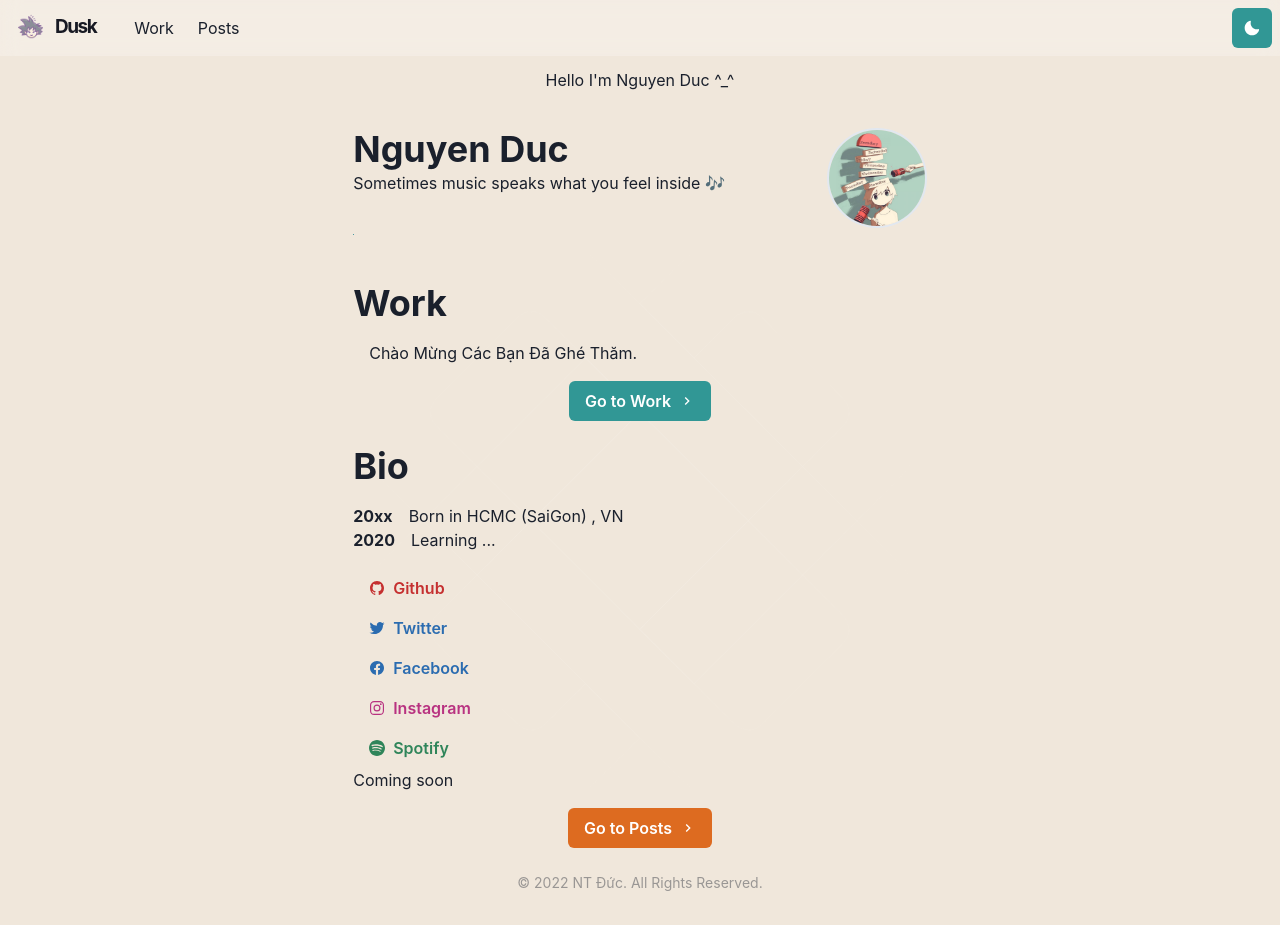
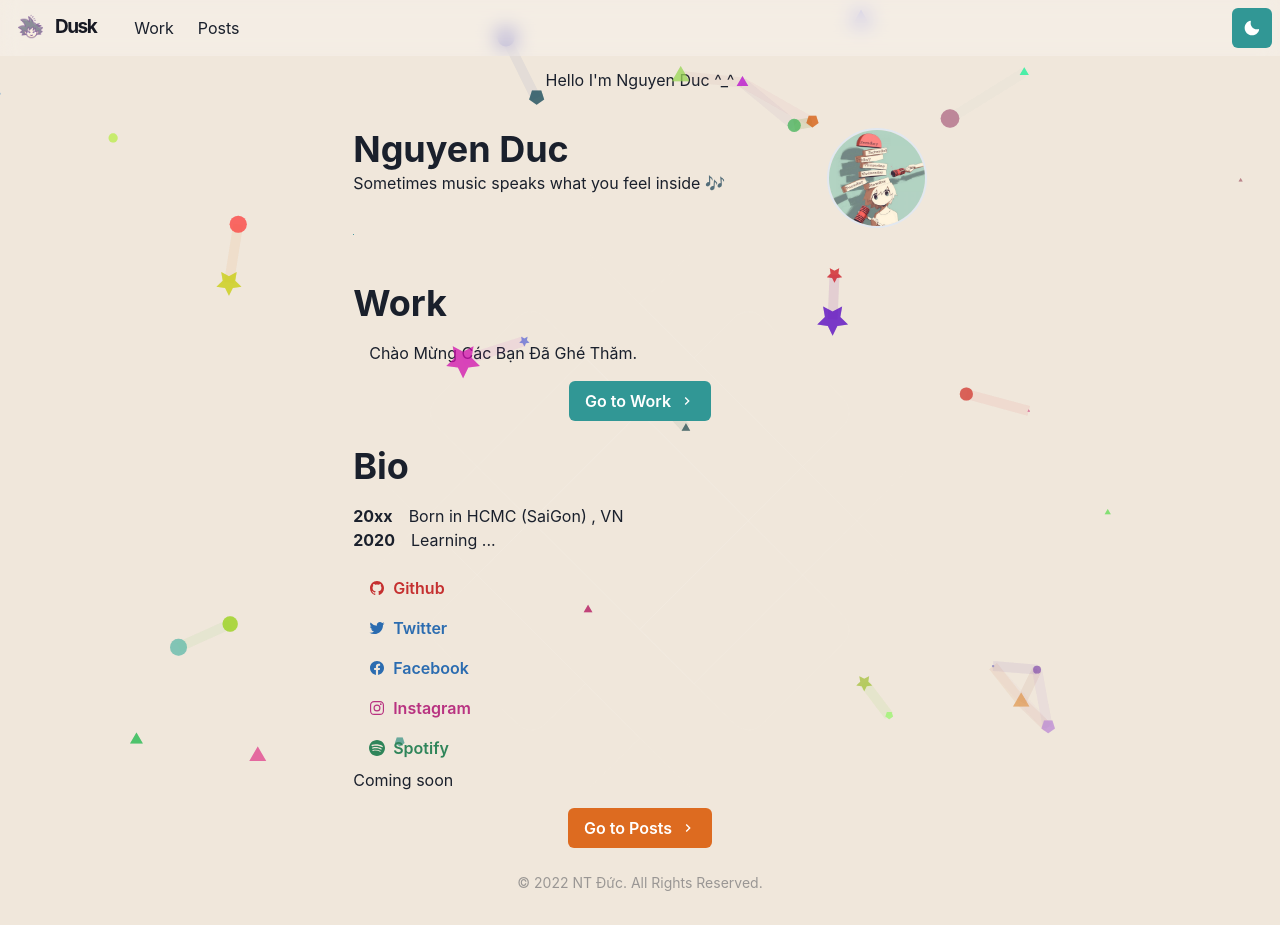
Before and after one commit to Nguyenthaiduc/portfolio-next, a Next.js app: page / in a window 1280 px wide. Built offline with nearby package versions, Linux system fonts and the light colour scheme.

Commit message:
add particles

```diff
--- a/package.json
+++ b/package.json
@@ -18,13 +18,13 @@
     "node-sass": "^6.0.1",
     "react": "^17.0.2",
     "react-dom": "^17.0.2",
-    "react-icons": "^4.3.1"
+    "react-icons": "^4.3.1",
+    "react-tsparticles": "^1.39.0"
   },
   "devDependencies": {
     "eslint": "8.7.0",
     "eslint-config-next": "^12.0.8",
-    "prettier": "^2.5.1",
-    "tsparticles": "^1.39.0"
+    "prettier": "^2.5.1"
   },
   "description": "Dusk Profile Website",
   "version": "1.0.0",
--- a/pages/_app.js
+++ b/pages/_app.js
@@ -3,17 +3,106 @@
 import Layout from '../components/layouts/main'
 import theme from '../lib/theme'
 import Fonts from '../components/fonts.js'
+import Particles from "react-tsparticles";
 
 
 
 
 function MyApp({ Component, pageProps ,router }) {
+  const particlesInit = (main) => {
+    console.log(main);
 
+    // you can initialize the tsParticles instance (main) here, adding custom shapes or presets
+  };
+  const particlesLoaded = (container) => {
+    console.log(container);
+  };
   return (
 
   <ChakraProvider theme={theme}>
   <Fonts />
-
+  <Particles
+      id="tsparticles"
+      init={particlesInit}
+      loaded={particlesLoaded}
+      options={{
+        background: {
+          color: {
+            value: ""
+          },
+        },
+        fpsLimit: 90,
+        interactivity: {
+          events: {
+            onClick: {
+              enable: true,
+              mode: "push",
+            },
+            onHover: {
+              enable: true,
+              mode: "repulse",
+            },
+            resize: true,
+          },
+          modes: {
+            bubble: {
+              distance: 400,
+              duration: 2,
+              opacity: 0.8,
+              size: 40,
+            },
+            push: {
+              quantity: 4,
+            },
+            repulse: {
+              distance: 200,
+              duration: 0.4,
+            },
+          },
+        },
+        particles: {
+          color: {
+            value: "random",
+          },
+          links: {
+            color: "random",
+            distance: 100,
+            enable: true,
+            opacity: 0.1,
+            width: 10,
+          },
+          collisions: {
+            enable: true,
+          },
+          move: {
+            direction: "none",
+            enable: true,
+            outMode: "bounceVertical",
+            random: false,
+            speed: 3,
+            straight: false,
+          },
+          number: {
+            density: {
+              enable: true,
+              area: 1800,
+            },
+            value: 80,
+          },
+          opacity: {
+            value: 0.5,
+          },
+          shape: {
+            type: ["circle", "triangle", "polygon", "star"],
+          },
+          size: {
+            random: true,
+            value: 10,
+          },
+        },
+        detectRetina: true,
+      }}
+    />
 
 
     <Layout router={router}>
```
Also changed, not shown: 1 other file (tests, documents, lock files or other folders).
